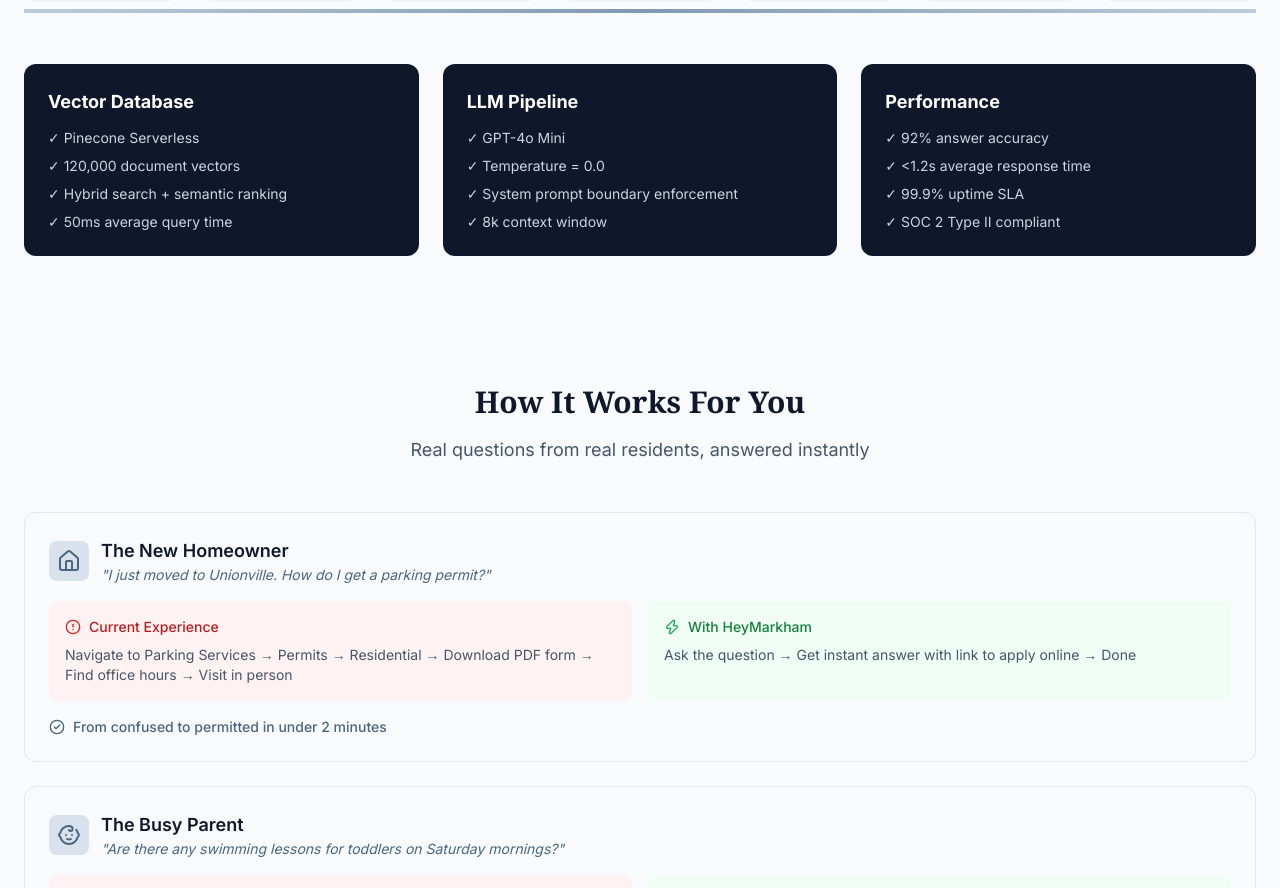
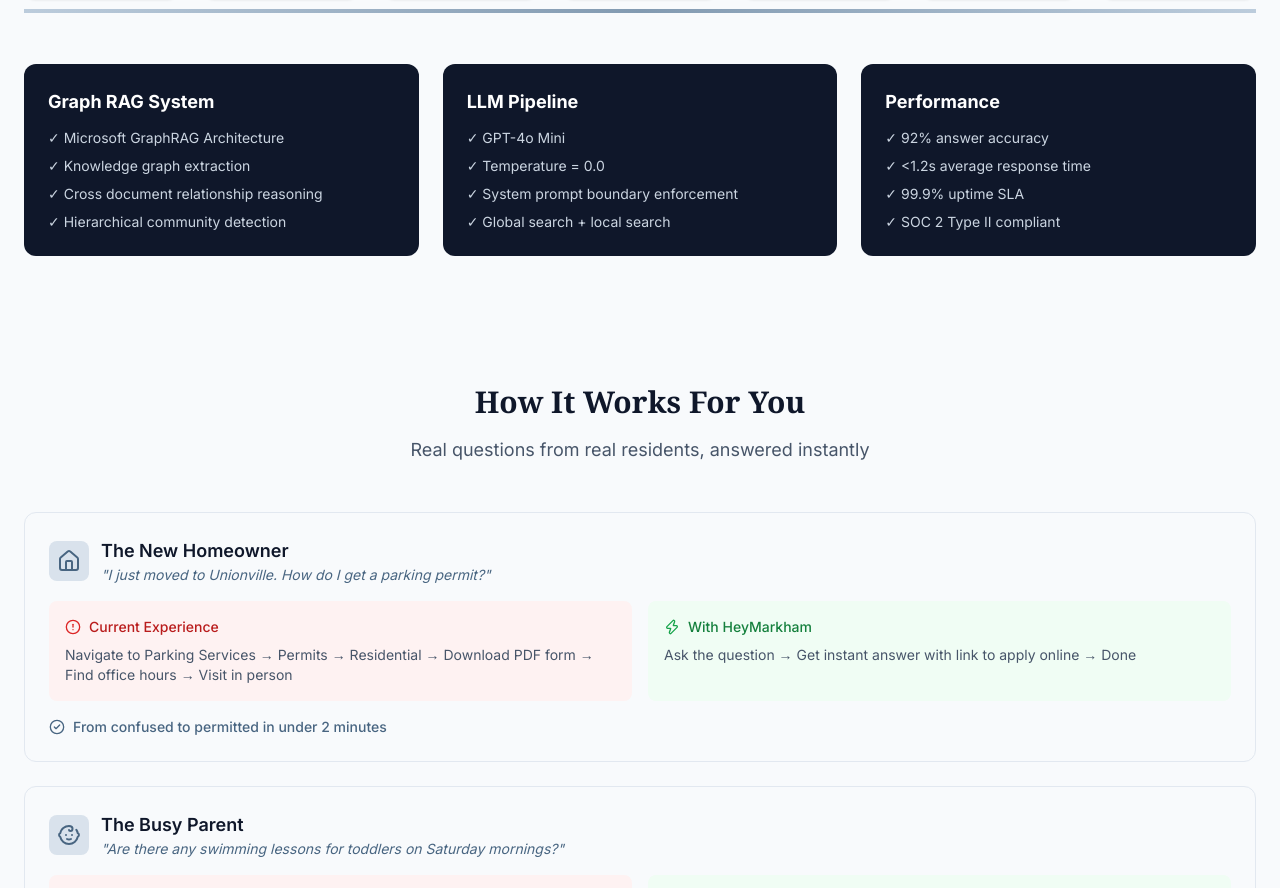
Before and after one commit to tianzesun/markham-website, a Next.js app in the folder apps/frontend/: page / in a window 1280 px wide. Shown: the part 4252-5140 px from the top of the page. Built offline with nearby package versions, Linux system fonts and the light colour scheme.

Commit message:
Add Graph RAG technical specification

```diff
--- a/apps/frontend/src/app/page.tsx
+++ b/apps/frontend/src/app/page.tsx
@@ -838,12 +838,12 @@
                   viewport={{ once: true }}
                   className="bg-slate-900 dark:bg-black rounded-xl p-6 text-white"
                 >
-                  <h4 className="font-bold mb-3 text-lg">Vector Database</h4>
+                  <h4 className="font-bold mb-3 text-lg">Graph RAG System</h4>
                   <ul className="space-y-2 text-sm text-slate-300">
-                    <li>✓ Pinecone Serverless</li>
-                    <li>✓ 120,000 document vectors</li>
-                    <li>✓ Hybrid search + semantic ranking</li>
-                    <li>✓ 50ms average query time</li>
+                    <li>✓ Microsoft GraphRAG Architecture</li>
+                    <li>✓ Knowledge graph extraction</li>
+                    <li>✓ Cross document relationship reasoning</li>
+                    <li>✓ Hierarchical community detection</li>
                   </ul>
                 </motion.div>
 
@@ -859,7 +859,7 @@
                     <li>✓ GPT-4o Mini</li>
                     <li>✓ Temperature = 0.0</li>
                     <li>✓ System prompt boundary enforcement</li>
-                    <li>✓ 8k context window</li>
+                    <li>✓ Global search + local search</li>
                   </ul>
                 </motion.div>
 
```
